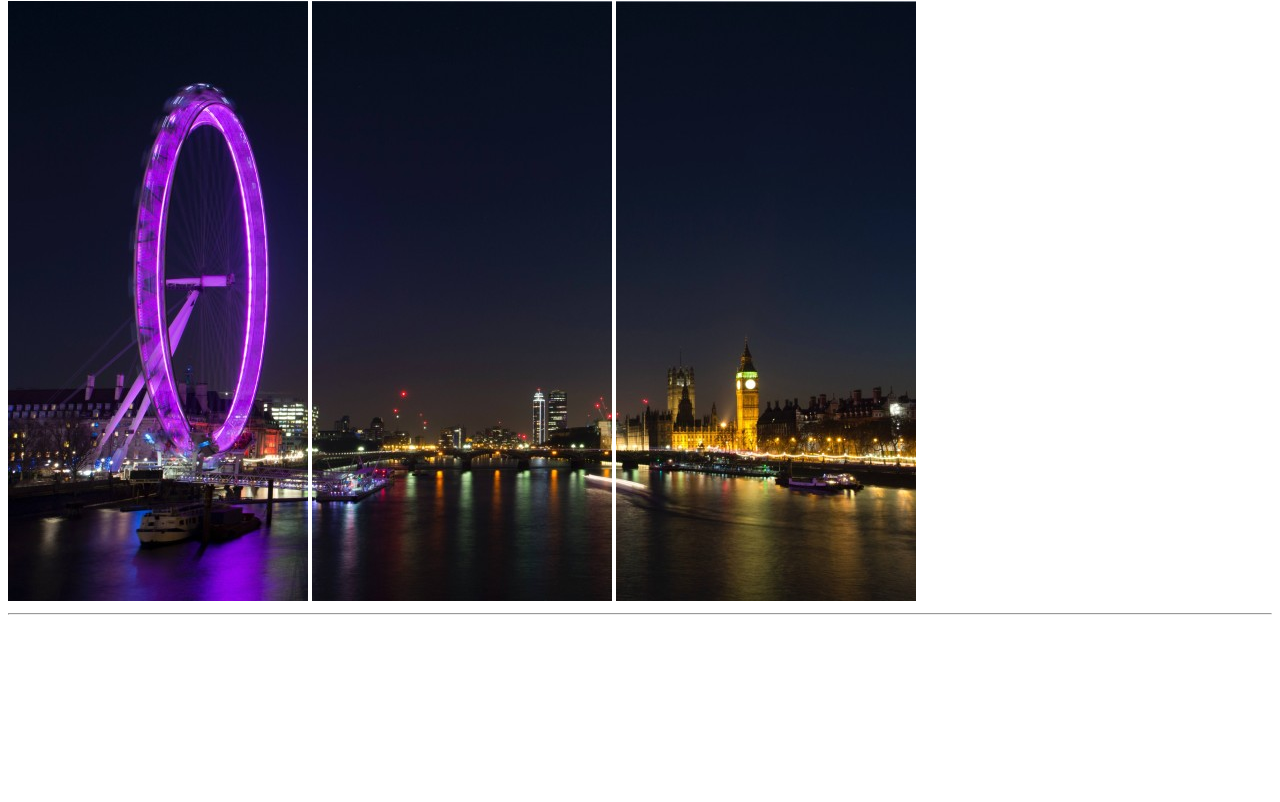
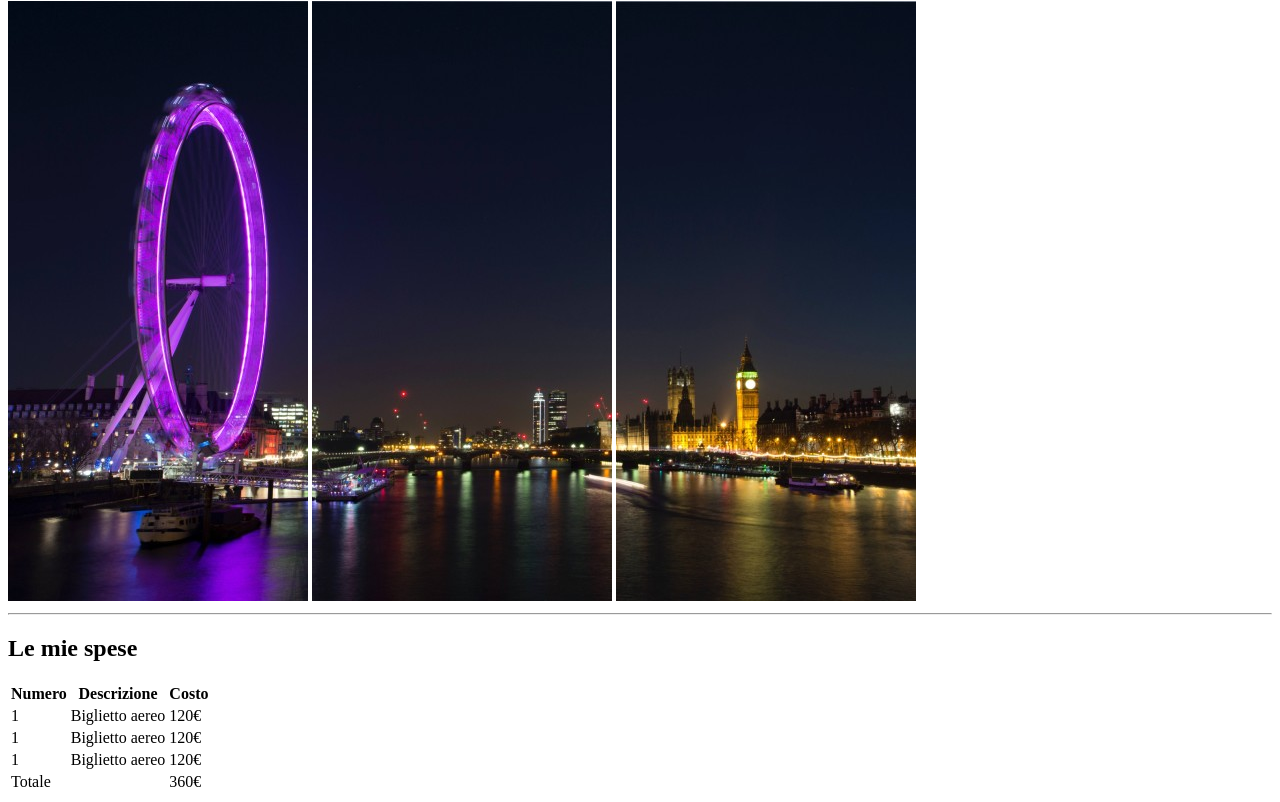
Before and after one commit to B3rn4z86/html-london-trip, a plain HTML site: page index.html in a window 1280 px wide. Shown: the part 79-881 px from the top of the page. Before the commit the page ends 800 px from the top, so only its background shows below. Drawn offline with Linux system fonts and the light colour scheme.

Commit message:
prima sezione

```diff
--- a/index.html
+++ b/index.html
@@ -15,7 +15,47 @@
     <hr>
   </header>
 <!-- tre sezioni principali -->
-  <main></main>
+  <main>
+    <!-- sezione 1 -->
+    <section>
+      <h2>Le mie spese</h2>
+      <table>
+        <thead>
+          <tr>
+            <th>Numero</th>
+            <th>Descrizione</th>
+            <th>Costo</th>
+          </tr>
+        </thead>
+        <tbody>
+          <tr>
+            <td>1</td>
+            <td>Biglietto aereo</td>
+            <td>120€</td>
+          </tr>
+          <tr>
+            <td>1</td>
+            <td>Biglietto aereo</td>
+            <td>120€</td>
+          </tr>
+          <tr>
+            <td>1</td>
+            <td>Biglietto aereo</td>
+            <td>120€</td>
+          </tr>
+        </tbody>
+        <tfoot>
+          <tr>
+            <td>Totale</td>
+            <td></td>
+            <td>360€</td>
+          </tr>
+        </tfoot>
+      </table>
+    </section>
+
+
+  </main>
 
   <!-- foto finali -->
   <footer></footer>
```
